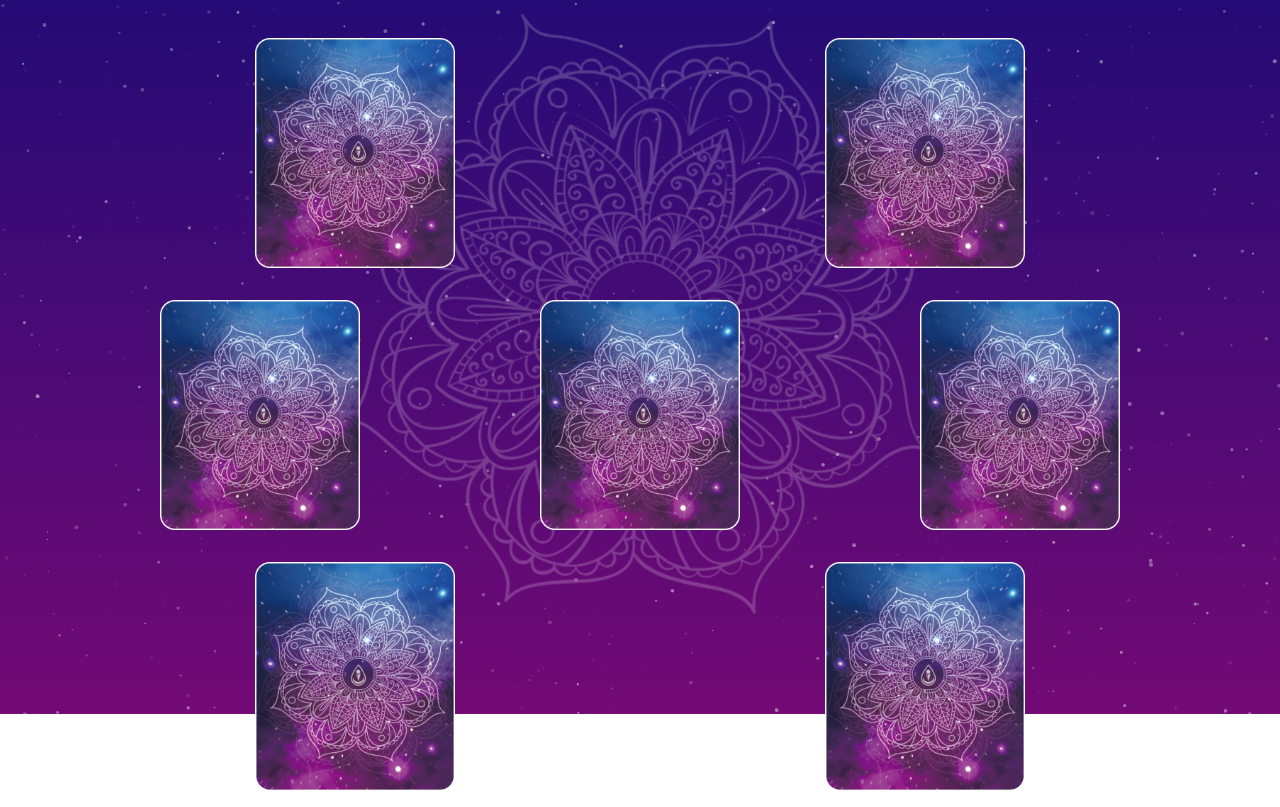
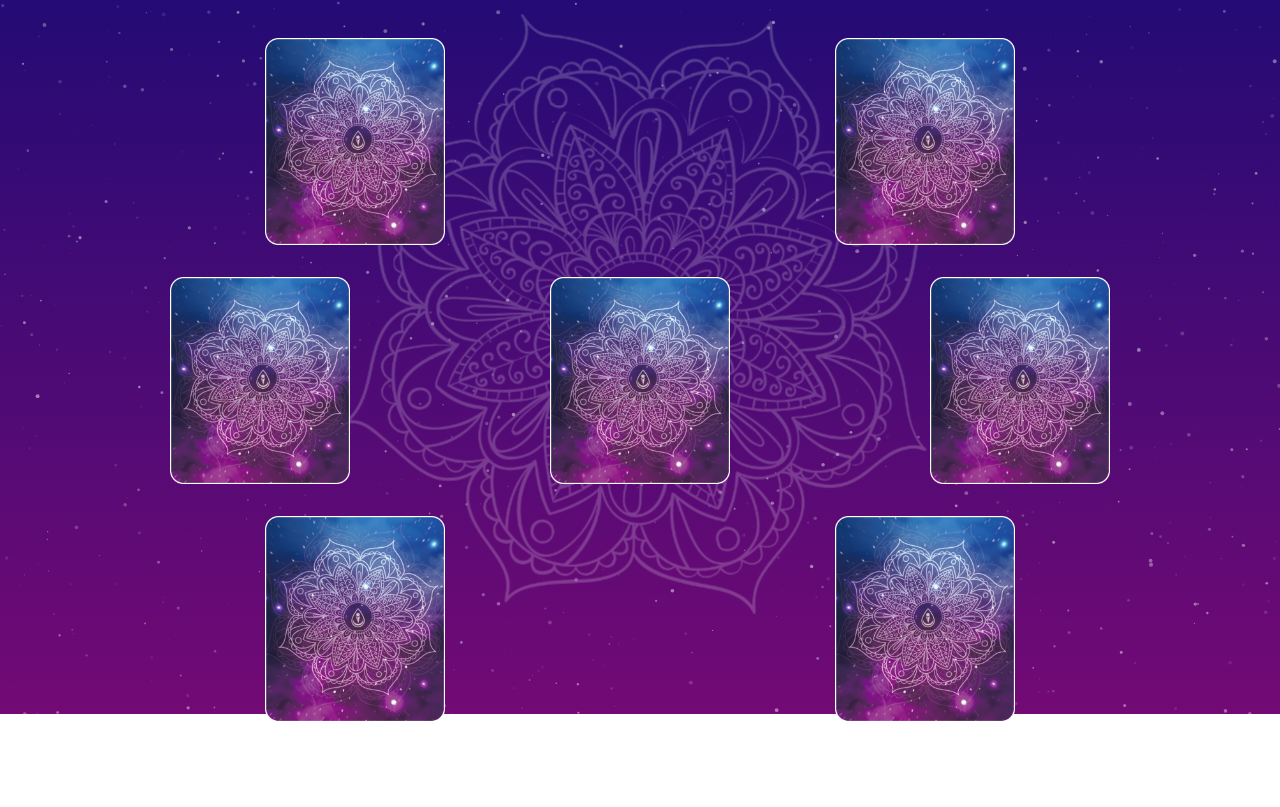
Before and after one commit to danny80916kimo/charkra, a plain HTML site: page choose_card.html in a window 1280 px wide. Shown: the part 86-893 px from the top of the page. After the commit the page ends 824 px from the top, so only its background shows below. Drawn offline with nearby package versions, Linux system fonts and the light colour scheme.

Commit message:
fix 跑版

```diff
--- a/style.css
+++ b/style.css
@@ -108,7 +108,7 @@ h1{
 .mycard{
   z-index: 10;
   width: 100%;
-  max-width: 200px;
+  max-width: 180px;
 }
 .mycard:hover{
 
```
